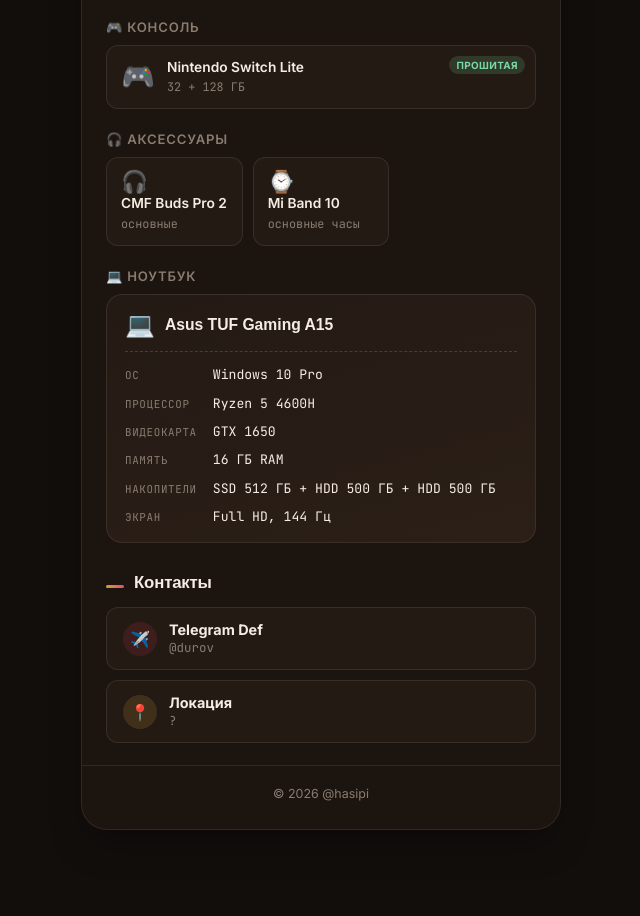
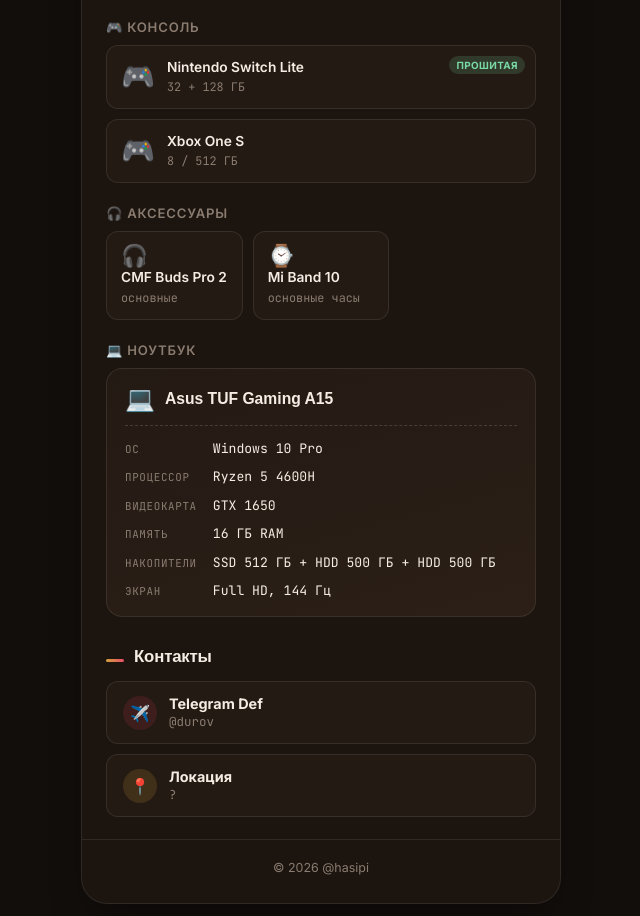
Before and after one commit to hlep1k/hasipi.github.io, a plain HTML site: page index.html in a window 1280 px wide. Shown: the part 951-1867 px from the top of the page, without its empty margins (319-959 px from the left). Before the commit the page ends 1837 px from the top, so only its background shows below. Drawn offline with Linux system fonts and the light colour scheme; a web font is replaced by a local one.

Commit message:
Add Xbox One S to console device list
Added Xbox One S device card to the console section.

```diff
--- a/index.html
+++ b/index.html
@@ -533,7 +533,7 @@
           </div>
         </div>
 
-        <h3 class="group-title">🎮 Консоль</h3>
+                <h3 class="group-title">🎮 Консоль</h3>
         <div class="device-grid cols-1">
           <div class="device-card wide">
             <span class="device-badge mod">Прошитая</span>
@@ -541,6 +541,13 @@
             <span class="device-text">
               <span class="device-name">Nintendo Switch Lite</span>
               <span class="device-meta">32 + 128 ГБ</span>
+            </span>
+          </div>
+          <div class="device-card wide">
+            <span class="device-icon">🎮</span>
+            <span class="device-text">
+              <span class="device-name">Xbox One S</span>
+              <span class="device-meta">8 / 512 ГБ</span>
             </span>
           </div>
         </div>
```
